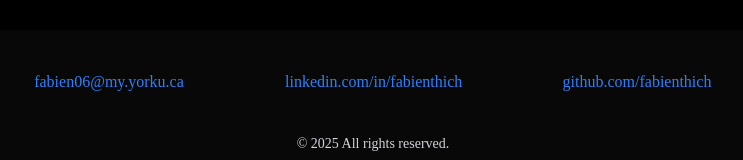
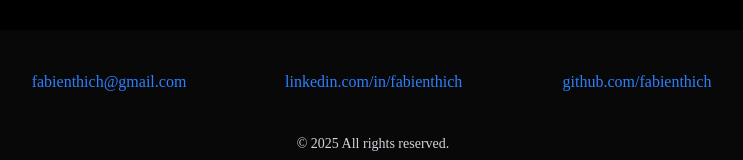
Before and after one commit to FabienThich/fabienthich.github.io, a React (Vite) app: page / in a window 1280 px wide. Shown: the part 3474-3634 px from the top of the page, without its empty margins (267-1010 px from the left). Built offline with nearby package versions, Linux system fonts and the light colour scheme.

Commit message:
update email

```diff
--- a/src/components/sections/Footer.jsx
+++ b/src/components/sections/Footer.jsx
@@ -10,7 +10,7 @@ export const Footer = () => {
             href="mailto:fabien06@my.yorku.ca"
             className="mx-8 text-blue-500 hover:underline"
           >
-            fabien06@my.yorku.ca
+            fabienthich@gmail.com
           </a>
           <a
             href="https://www.linkedin.com/in/fabienthich/"
```
